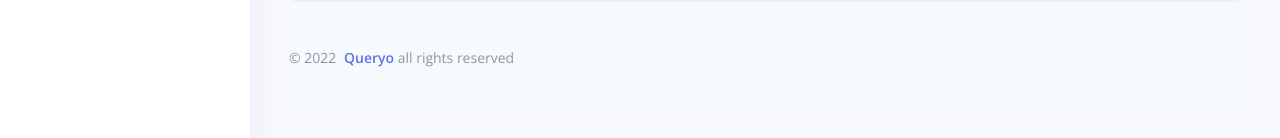
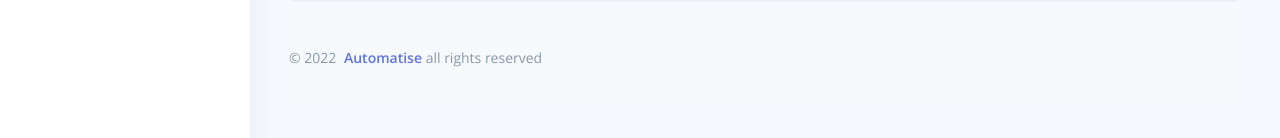
Before and after one commit to RiadHossain43/test-case-management-ui, a React (Create React App) app: page /workspaces in a window 1280 px wide. Shown: the part 364-502 px from the top of the page. Built offline with nearby package versions, Linux system fonts and the light colour scheme; no server answers.

Commit message:
new ui added

```diff
--- a/src/components/Footers/AdminFooter.jsx
+++ b/src/components/Footers/AdminFooter.jsx
@@ -12,11 +12,11 @@ const Footer = () => {
             © {new Date().getFullYear()}{" "}
             <a
               className="font-weight-bold ml-1"
-              href="https://github.com/RiadHossain43/queryo-client"
+              href="#"
               rel="noopener noreferrer"
               target="_blank"
             >
-              Queryo
+              Automatise
             </a>{" "}
             all rights reserved
           </div>
```
